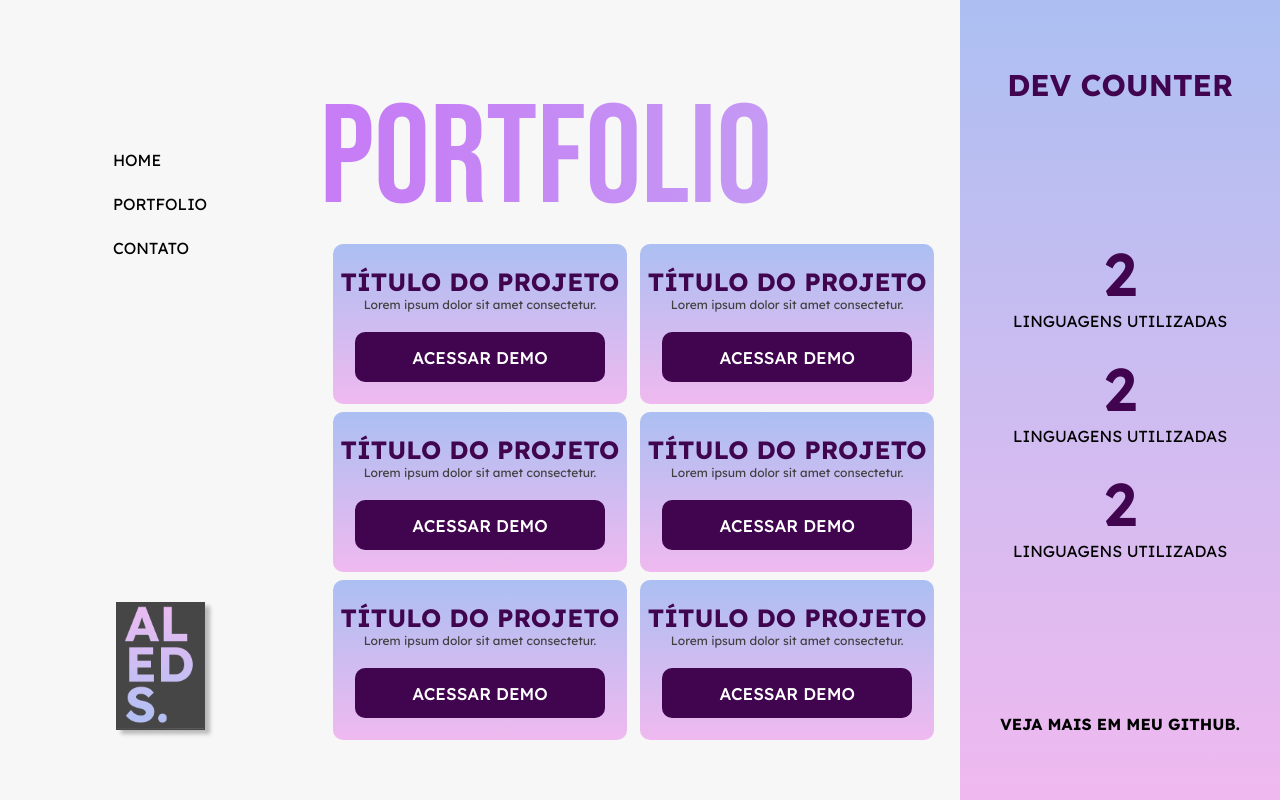
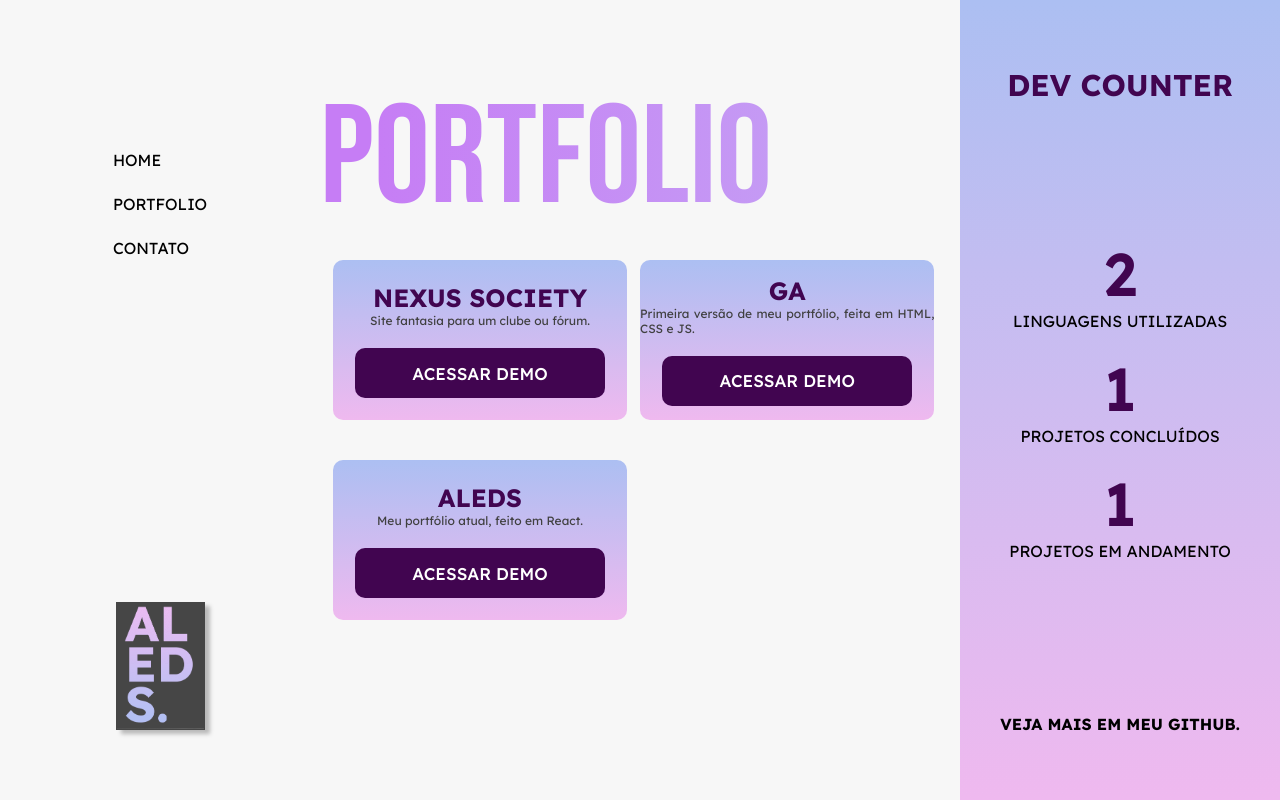
Before and after one commit to gustavoaleds/site-pessoal-react, a React (Vite) app: page /portfolio in a window 1280 px wide. Built offline with nearby package versions, Linux system fonts and the light colour scheme.

Commit message:
adicionando json

```diff
--- a/index.html
+++ b/index.html
@@ -2,7 +2,7 @@
 <html lang="pt-BR">
   <head>
     <meta charset="UTF-8" />
-    <link rel="icon" type="image/svg+xml" href="/vite.svg" />
+    <link rel="icon" type="image/svg+xml" href="/favicon.ico" />
     <meta name="viewport" content="width=device-width, initial-scale=1.0" />
     <title>Aleds | Site Pessoal</title>
   </head>
--- a/src/components/DevCounter/DevCounter.jsx
+++ b/src/components/DevCounter/DevCounter.jsx
@@ -1,17 +1,17 @@
 import React from "react";
 import "./DevCounter.css";
-
+import Dados from "./DevCounters.json";
 function DevCounter() {
   return (
     <div className="divCounter">
       <h1 className="titleCounter">Dev Counter</h1>
       <section className="contadoresPart">
-        <h3 className="counterNumber">2</h3>
+        <h3 className="counterNumber">{Dados.LinguagensUtilizadas}</h3>
         <p className="typeCounter">Linguagens utilizadas</p>
-        <h3 className="counterNumber">2</h3>
-        <p className="typeCounter">Linguagens utilizadas</p>
-        <h3 className="counterNumber">2</h3>
-        <p className="typeCounter">Linguagens utilizadas</p>
+        <h3 className="counterNumber">{Dados.Projetos}</h3>
+        <p className="typeCounter">Projetos Concluídos</p>
+        <h3 className="counterNumber">{Dados.ProjetosEmAndamento}</h3>
+        <p className="typeCounter">Projetos em andamento</p>
       </section>
       <h4 className="footerCounter">Veja Mais em meu Github.</h4>
     </div>
--- /dev/null
+++ b/src/components/DevCounter/DevCounters.json
@@ -0,0 +1,5 @@
+{
+  "LinguagensUtilizadas":"2",
+  "Projetos":"1",
+  "ProjetosEmAndamento":"1"
+}
--- a/src/components/Formulario/Formulario.jsx
+++ b/src/components/Formulario/Formulario.jsx
@@ -6,12 +6,13 @@ function Formulario() {
     <div className="formSide">
       <h1>Envie-me uma mensagem</h1>
       <form>
-        <input type="name" placeholder="Nome"/>
-        <input type="email" placeholder="E-mail"/>
-        <input type="text" placeholder="Mensagem"/>
-        <input type="submit"/>
+        <input className="nome" type="name" placeholder="Nome"/>
+        <input className="email" type="email" placeholder="E-mail"/>
+        <input className="mensagem"type="text" placeholder="Mensagem"/>
+        <input className="botaoEnviar" type="submit"/>
       </form>
     </div>
   )}
 
+
 export default Formulario;
--- a/src/components/Portfolio/Portfolio.css
+++ b/src/components/Portfolio/Portfolio.css
@@ -101,7 +101,7 @@ button{
     width: 99vw;
     margin-left: unset;
     flex-wrap: wrap;
-    justify-content: space-between;
+    justify-content: space-around;
     margin-bottom: 2vh;
   }
 
--- /dev/null
+++ b/src/components/Portfolio/Portfolio.json
@@ -0,0 +1,4 @@
+{
+  "titulo":["Nexus Society", "GA", "ALEDS"],
+  "resumo":["Site fantasia para um clube ou fórum.", "Primeira versão de meu portfólio, feita em HTML, CSS e JS.", "Meu portfólio atual, feito em React."]
+}
--- a/src/components/Portfolio/Portfolio.jsx
+++ b/src/components/Portfolio/Portfolio.jsx
@@ -1,6 +1,6 @@
 import React from "react";
 import "./Portfolio.css";
-
+import Dados from "./Portfolio.json"
 function Portfolio(){
   return(
     <div className="mainContentPortfolio">
@@ -8,38 +8,20 @@ function Portfolio(){
     <div className="galeria">
 
       <div className="item-galeria">
-           <h2>Título do Projeto</h2>
-           <p>Lorem ipsum dolor sit amet consectetur.</p>
+           <h2>{Dados.titulo[0]}</h2>
+           <p>{Dados.resumo[0]}</p>
            <button>Acessar Demo</button>
       </div>
 
       <div className="item-galeria">
-           <h2>Título do Projeto</h2>
-           <p>Lorem ipsum dolor sit amet consectetur.</p>
+           <h2>{Dados.titulo[1]}</h2>
+           <p>{Dados.resumo[1]}</p>
            <button>Acessar Demo</button>
       </div>
 
       <div className="item-galeria">
-           <h2>Título do Projeto</h2>
-           <p>Lorem ipsum dolor sit amet consectetur.</p>
-           <button>Acessar Demo</button>
-      </div>
-
-      <div className="item-galeria">
-           <h2>Título do Projeto</h2>
-           <p>Lorem ipsum dolor sit amet consectetur.</p>
-           <button>Acessar Demo</button>
-      </div>
-
-      <div className="item-galeria">
-           <h2>Título do Projeto</h2>
-           <p>Lorem ipsum dolor sit amet consectetur.</p>
-           <button>Acessar Demo</button>
-      </div>
-
-      <div className="item-galeria">
-           <h2>Título do Projeto</h2>
-           <p>Lorem ipsum dolor sit amet consectetur.</p>
+           <h2>{Dados.titulo[2]}</h2>
+           <p>{Dados.resumo[2]}</p>
            <button>Acessar Demo</button>
       </div>
 
```
Also changed, not shown: 1 other file (tests, documents, lock files or other folders).
